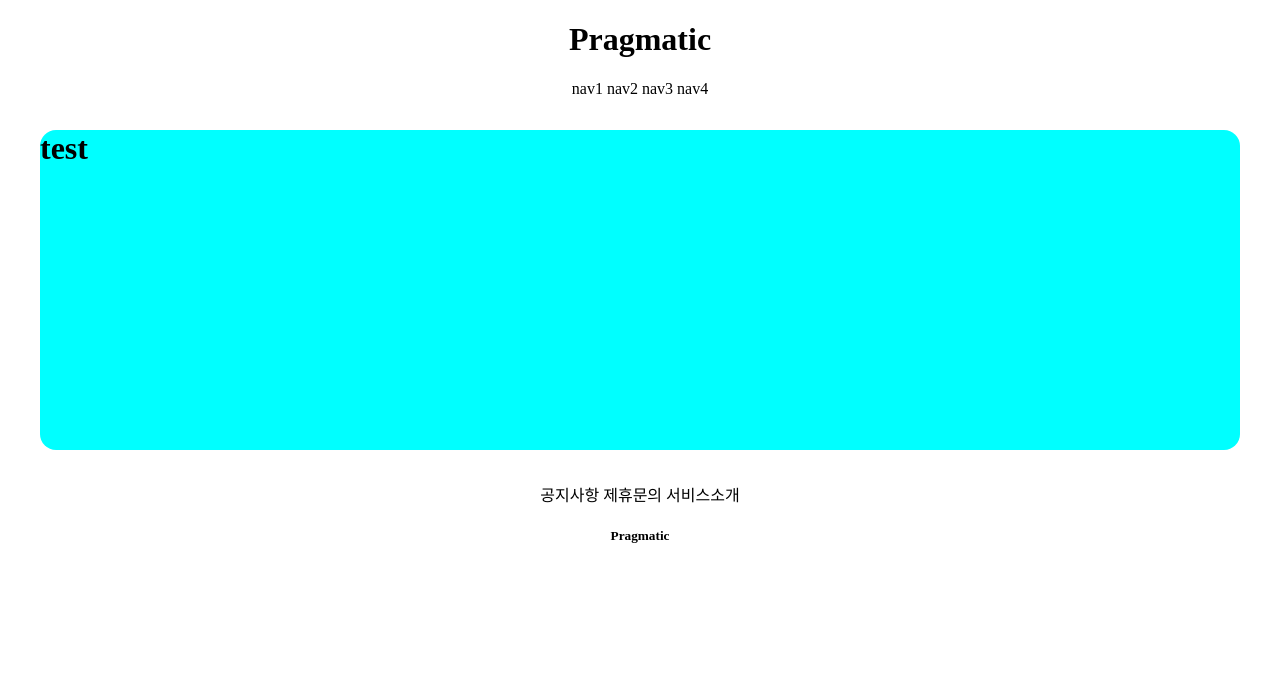
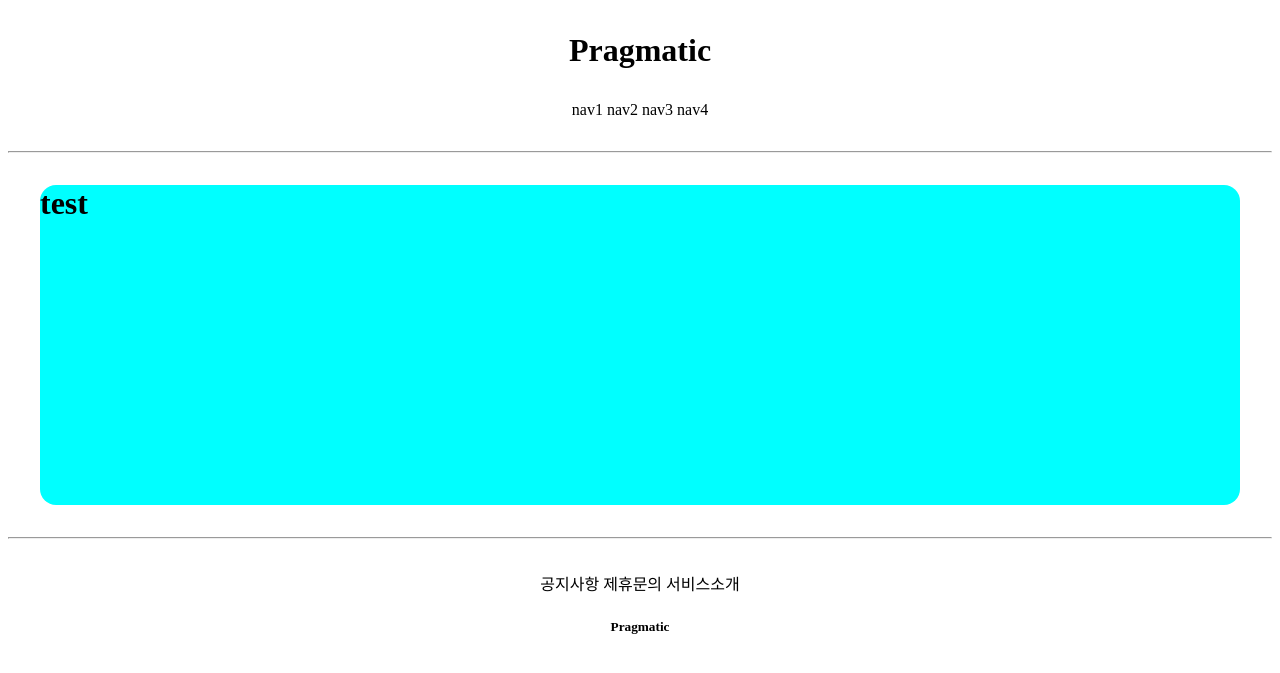
Before and after one commit to Oh-June-Sang/GIS_2ban_1, a Django app: page /accounts/hello_world/ in a window 1280 px wide. Shown: the top 673 px of the page. Run offline with Django 3.2, Linux system fonts and the light colour scheme; parts of the project's set-up code (start-up, migrations or seed data) failed here and were passed over.

Commit message:
7/5 2ban class commit 4

```diff
--- a/templates/base.html
+++ b/templates/base.html
@@ -1,13 +1,18 @@
 <!DOCTYPE html>
 <html lang="en">
 <head>
+
 {% include 'head.html' %}
+
 </head>
+
 <body>
 {% include 'header.html' %}
+<hr>
 {% block content %}
 {% endblock %}
 
 </body>
+<hr>
 {% include 'footer.html' %}
 </html>
--- a/templates/footer.html
+++ b/templates/footer.html
@@ -1,10 +1,10 @@
 <footer style="text-align:center">
-    <div>
+    <div style="margin-top:2rem">
         <span>공지사항</span>
         <span>제휴문의</span>
         <span>서비스소개</span>
     </div>
-    <div>
+    <div style="margin:1.5rem 0">
         <h5>Pragmatic</h5>
     </div>
 
--- a/templates/head.html
+++ b/templates/head.html
@@ -1,3 +1,10 @@
-<head style="height: 10rem; background-color: aqua; margin: 2rem; border-radius: 1rem;">
-
+<head>
+    <meta charset="UTF-8>
+    <title>Title</Title>
+    {# BootstripLink #}
+    <link href="https://cdn.jsdelivr.net/npm/bootstrap@5.0.2/dist/css/bootstrap.min.css" rel="stylesheet" integrity="sha384-EVSTQN3/azprG1Anm3QDgpJLIm9Nao0Yz1ztcQTwFspd3yD65VohhpuuCOmLASjC" crossorigin="anonymous">
+    {# GoogleFonts #}
+    <link rel="preconnect" href="https://fonts.googleapis.com">
+    <link rel="preconnect" href="https://fonts.gstatic.com" crossorigin>
+    <link href="https://fonts.googleapis.com/css2?family=Prompt&display=swap" rel="stylesheet">
 </head>
--- a/templates/header.html
+++ b/templates/header.html
@@ -1,8 +1,8 @@
 <div style="text-align:center">
-    <div>
+    <div style="margin: 2rem 0;",font-family:'Prompt', sans-serif;>
         <h1>Pragmatic</h1>
     </div>
-    <div>
+    <div style="margin-bottom: 2rem">
         <span>nav1</span>
         <span>nav2</span>
         <span>nav3</span>
```
